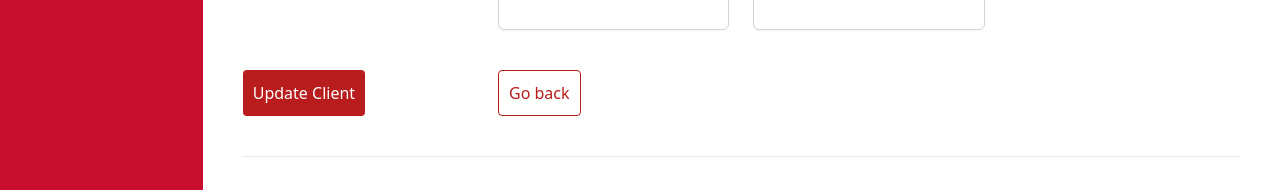
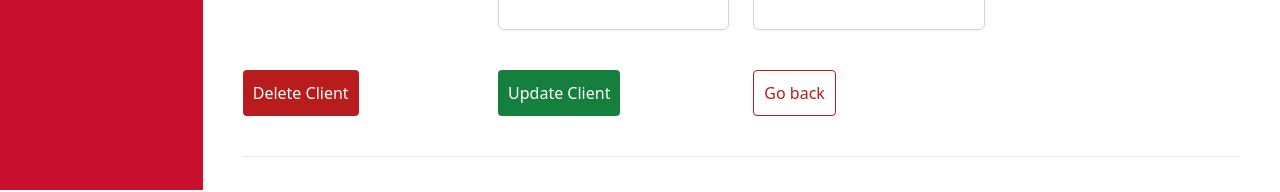
Before and after one commit to CIS-Fall-2022/project-cis_4339_project_-10, a Vue app in the folder frontend/: page /updateclient/1 in a window 1280 px wide. Shown: the part 610-802 px from the top of the page. Built offline with nearby package versions, Linux system fonts and the light colour scheme; no server answers.

Commit message:
non-functional delete client button in place

```diff
--- a/frontend/src/components/updateClient.vue
+++ b/frontend/src/components/updateClient.vue
@@ -324,12 +324,20 @@ export default {
         </div>
 
         <!-- grid container -->
+        <!-- Buttons for Delete, Update, and Return-->
         <div class="grid grid-cols-1 sm:grid-cols-2 md:grid-cols-4 gap-x-6 gap-y-10">
           <div class="flex justify-between mt-10 mr-20">
             <button
               @click="handleClientUpdate"
               type="submit"
               class="bg-red-700 text-white rounded"
+              >Delete Client</button>
+          </div>
+          <div class="flex justify-between mt-10 mr-20">
+            <button
+              @click="handleClientUpdate"
+              type="submit"
+              class="bg-green-700 text-white rounded"
             >Update Client</button>
           </div>
           <div class="flex justify-between mt-10 mr-20">
```
